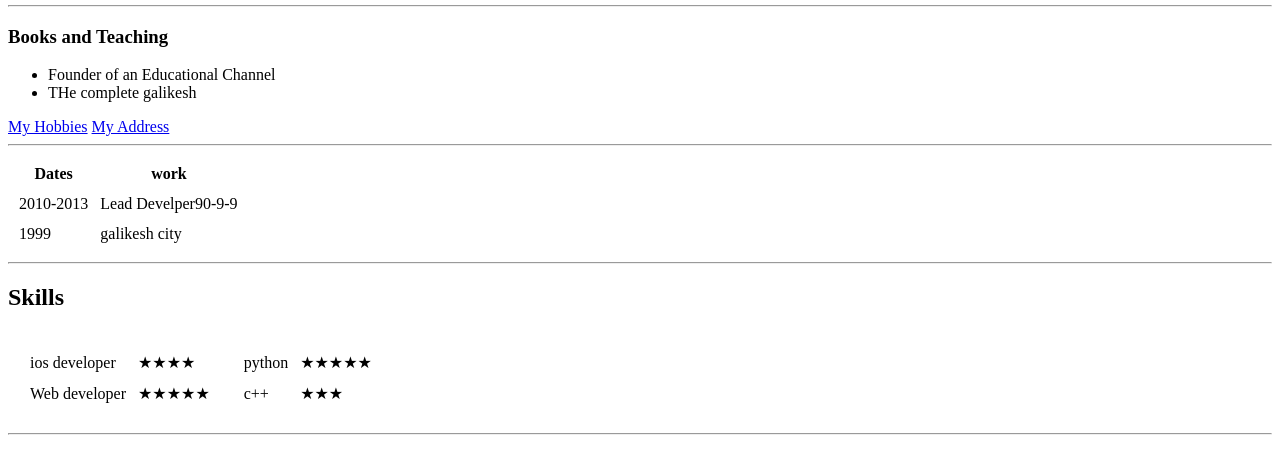
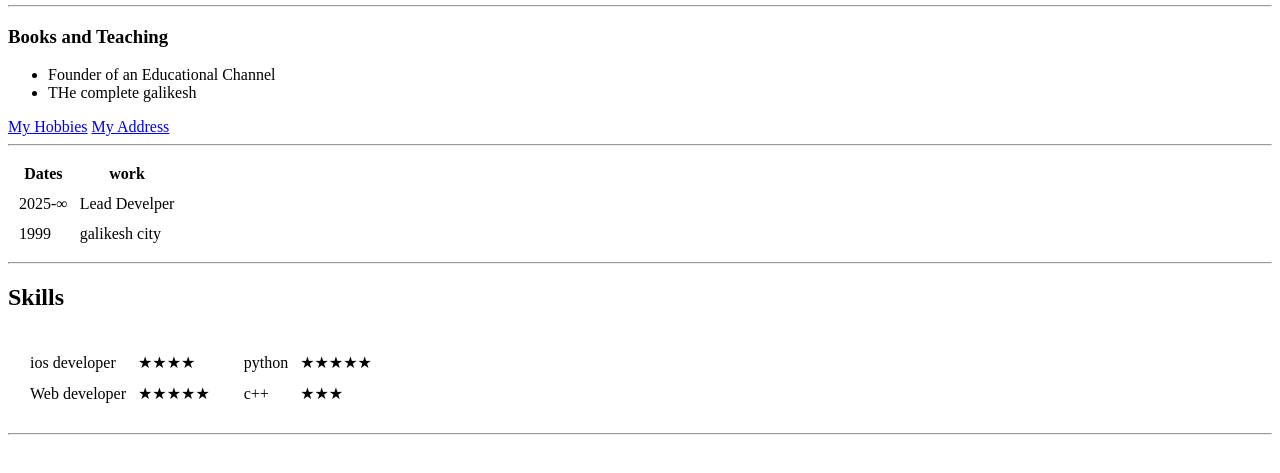
Before and after one commit to rezakhosravi110/cv, a plain HTML site: page index.html in a window 1280 px wide. Shown: the part 207-680 px from the top of the page. Drawn offline with Linux system fonts and the light colour scheme.

Commit message:
Update index.html

```diff
--- a/index.html
+++ b/index.html
@@ -29,8 +29,8 @@
     </thead>
     <tbody>
     <tr>
-      <td>2010-2013</td>
-      <td>Lead Develper90-9-9</td>
+      <td>2025-∞</td>
+      <td>Lead Develper</td>
     </tr>
     <tr>
       <td>1999</td>
```
